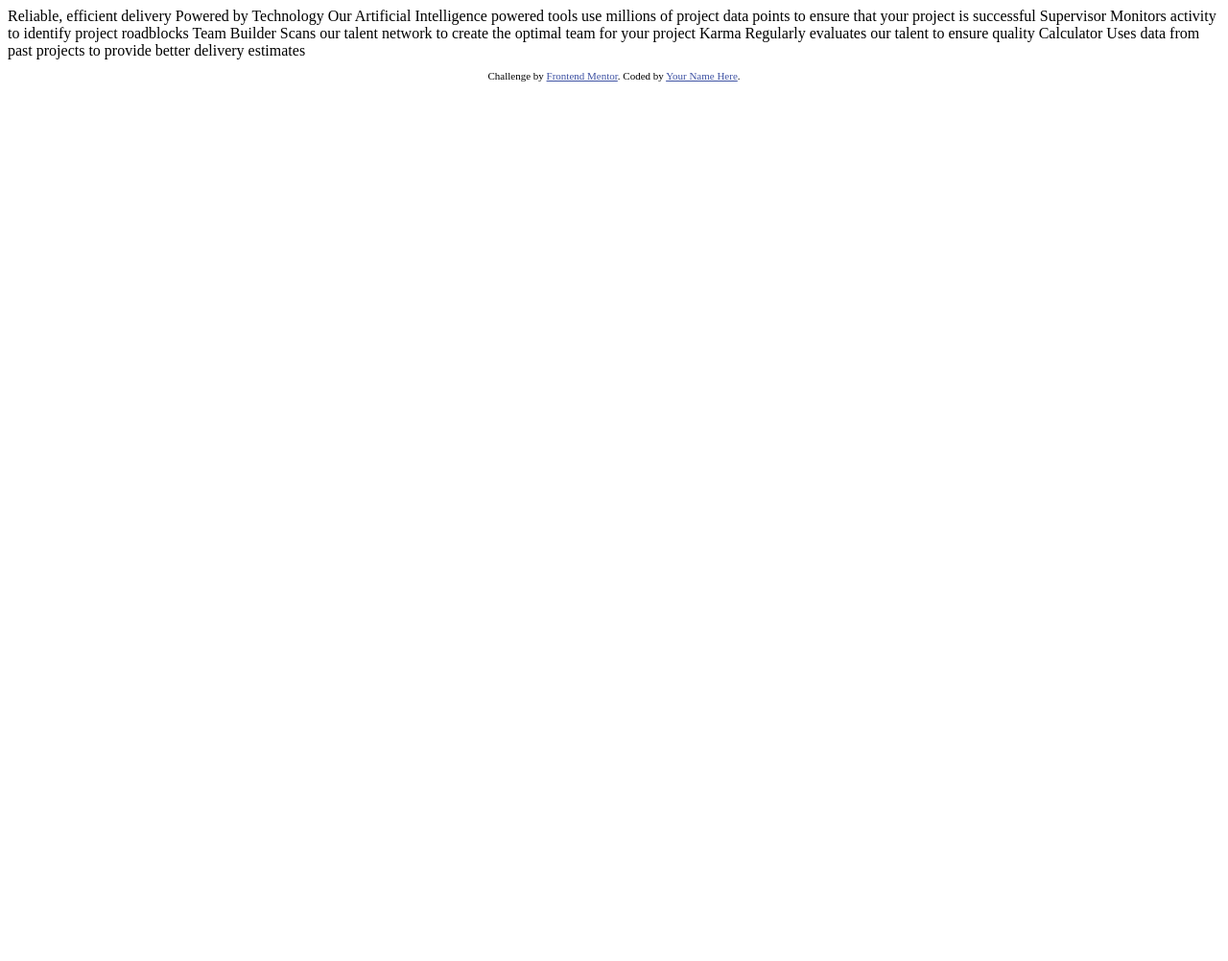
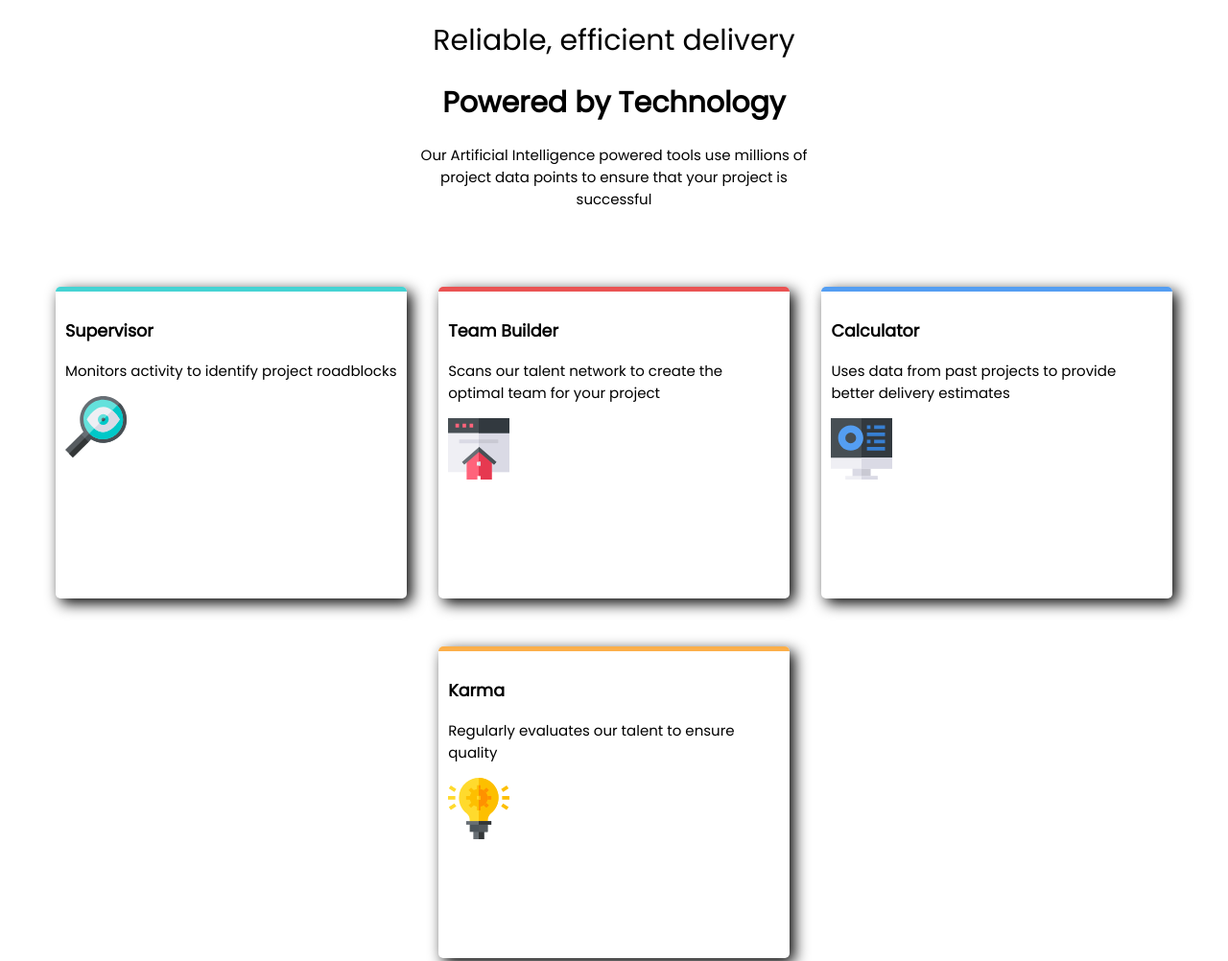
Before and after one commit to M-Tee/four-card-feature-section-master, a plain HTML site: page index.html in a window 1280 px wide. Shown: the top 1002 px of the page at 96% size. Before the commit the page ends 800 px from the top, so only its background shows below. Drawn offline with Linux system fonts and the light colour scheme.

Commit message:
Css styles

```diff
--- a/index.html
+++ b/index.html
@@ -5,34 +5,126 @@
   <meta name="viewport" content="width=device-width, initial-scale=1.0"> <!-- displays site properly based on user's device -->
 
   <link rel="icon" type="image/png" sizes="32x32" href="./images/favicon-32x32.png">
+  <link href="https://fonts.googleapis.com/css?family=Poppins&display=swap" rel="stylesheet">
 
   <title>Frontend Mentor | Four card feature section</title>
 
   <!-- Feel free to remove these styles or customise in your own stylesheet 👍 -->
   <style>
+    *{
+
+      font-family: 'Poppins', sans-serif;
+    }
+    body {
+      font-size: 15px;
+    }
+    .header{
+      width: 35%;
+      text-align: center;
+      margin: auto auto;
+      margin-bottom: 5rem;
+    }
+    .title1{
+      font-weight: 200;
+
+    }
+    .title2{
+      font-weight:600;
+    }
+
+    .flexCards{
+      display: flex;
+      flex-direction: row;
+      justify-content: space-between;
+      margin: 50px;
+    }
+    .supervisor
+    .calculator{
+      margin-top: 50px;
+
+    }
+    .column{
+      flex-direction: column;
+    }
+    .teamBuilder{
+      margin-bottom: 50px;
+    }
+
+    .card{
+      padding:10px;
+      height:300px;
+      width:27vw;
+      border-radius: 5px;
+      border:0px solid hsl(229, 6%, 66%);
+      box-shadow: 5px 5px 15px;
+    }
+    .supervisor{
+      border-top: 5px solid hsl(180, 62%, 55%);
+    }
+    .teamBuilder{
+      border-top: 5px solid hsl(0, 78%, 62%);
+    }
+    .calculator{
+      border-top: 5px solid  hsl(212, 86%, 64%);
+    }
+    .karma{
+      border-top: 5px solid hsl(34, 97%, 64%);
+    }
+
     .attribution { font-size: 11px; text-align: center; }
     .attribution a { color: hsl(228, 45%, 44%); }
   </style>
 </head>
 <body>
+    <div class="header">
+        <h1 class="title1">
+            Reliable, efficient delivery
+        </h1>
+      <h1 class="title2">
+          Powered by Technology
+      </h1>
+    <p class="description">
+        Our Artificial Intelligence powered tools use millions of project data points
+        to ensure that your project is successful
+    </p>
+  </div>
 
-  Reliable, efficient delivery
-  Powered by Technology
+  <div class="flexCards">
+    <div class="card supervisor">
+      <h3>Supervisor</h3>
+      <p>
+          Monitors activity to identify project roadblocks
+      </p>
+      <img src="images/icon-supervisor.svg" alt="">
+    </div>
 
-  Our Artificial Intelligence powered tools use millions of project data points
-  to ensure that your project is successful
+    <div class="column">
+        <div class="card teamBuilder">
+            <h3> Team Builder</h3>
+            <p>Scans our talent network to create the optimal team for your project</p>
+            <img src="images/icon-team-builder.svg" alt="">
+          </div>
 
-  Supervisor
-  Monitors activity to identify project roadblocks
+          <div class="card karma">
+            <h3>Karma</h3>
+            <p>Regularly evaluates our talent to ensure quality</p>
+            <img src="images/icon-karma.svg" alt="">
+          </div>
+    </div>
 
-  Team Builder
-  Scans our talent network to create the optimal team for your project
 
-  Karma
-  Regularly evaluates our talent to ensure quality
+    <div class="card calculator">
+      <h3>Calculator</h3>
+      <p>Uses data from past projects to provide better delivery estimates</p>
+      <img src="images/icon-calculator.svg" alt="">
+    </div>
+  </div>
 
-  Calculator
-  Uses data from past projects to provide better delivery estimates
+
+
+
+
+
 
 
   <footer>
```
